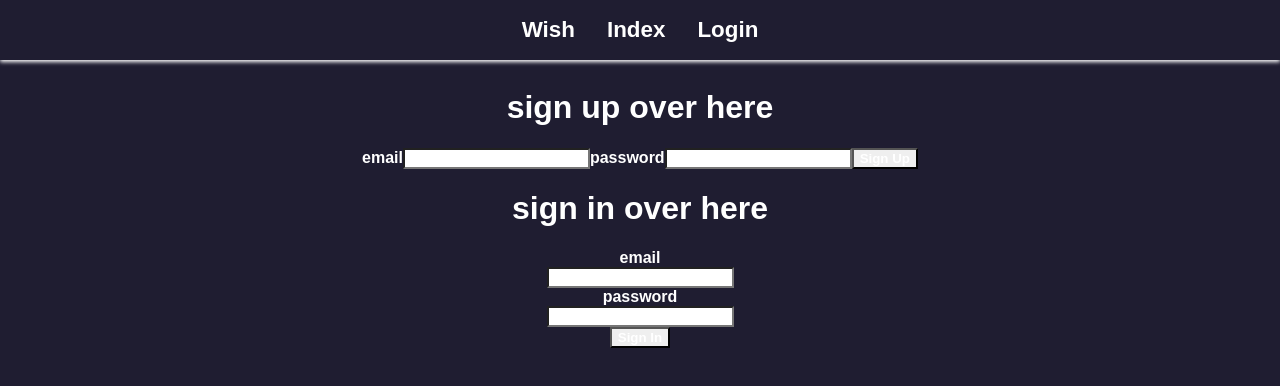
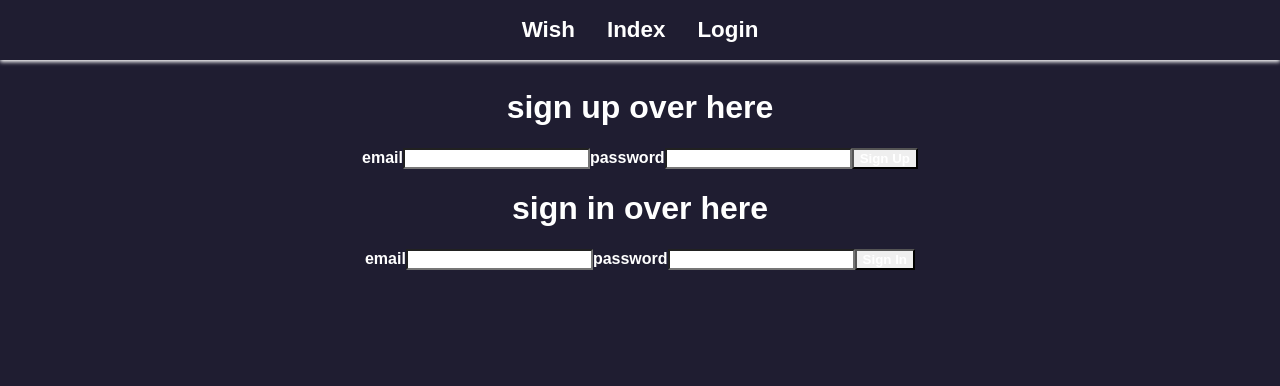
Before and after one commit to staten-island-tech/vue-supabase-project-ondeathrow, a Vue app in the folder vue-project/: page /login in a window 1280 px wide. Shown: the top 386 px of the page. Built offline with nearby package versions, Linux system fonts and the light colour scheme; a web font is replaced by a local one.

Commit message:
Update LogIn.vue

```diff
--- a/vue-project/src/views/LogIn.vue
+++ b/vue-project/src/views/LogIn.vue
@@ -4,9 +4,9 @@
             <h1>sign up over here</h1>
             <form @submit.prevent="register()">
                 <label for="email">email</label>
-                <input class type="email" v-model="email" id="email" />
+                <input class="email" type="email" v-model="email" id="email" />
                 <label for="password">password</label>
-                <input class type="password" v-model="password" id="password" />
+                <input class="password" type="password" v-model="password" id="password" />
                 <button type="submit">Sign Up</button>
             </form>
         </div>
@@ -15,13 +15,9 @@
             <h1>sign in over here</h1>
             <form @submit.prevent="login()">
                 <label for="loginemail">email</label>
-                <div class="signinemail">
-                <input type="email" v-model="user" id="loginemail" />
-                </div>
+                <input class="email" type="email" v-model="user" id="loginemail" />
                 <label for="loginpassword">password</label>
-                <div class="signinpass">
-                <input type="password" v-model="loginpass" id="loginpassword" />
-                </div>
+                <input class="password" type="password" v-model="loginpass" id="loginpassword" />
                 <button type="submit">Sign In</button>
             </form>
         </div>
@@ -83,16 +79,10 @@ async function insertData() {
 </script>
 
 <style scoped>
-.signupemail{
+.email{
   color: #352D39
 }
-.signuppass{
-  color: #352D39
-}
-.signinemail{
-  color: #352D39
-}
-.signinpass{
+.password{
   color: #352D39
 }
 </style>
```
